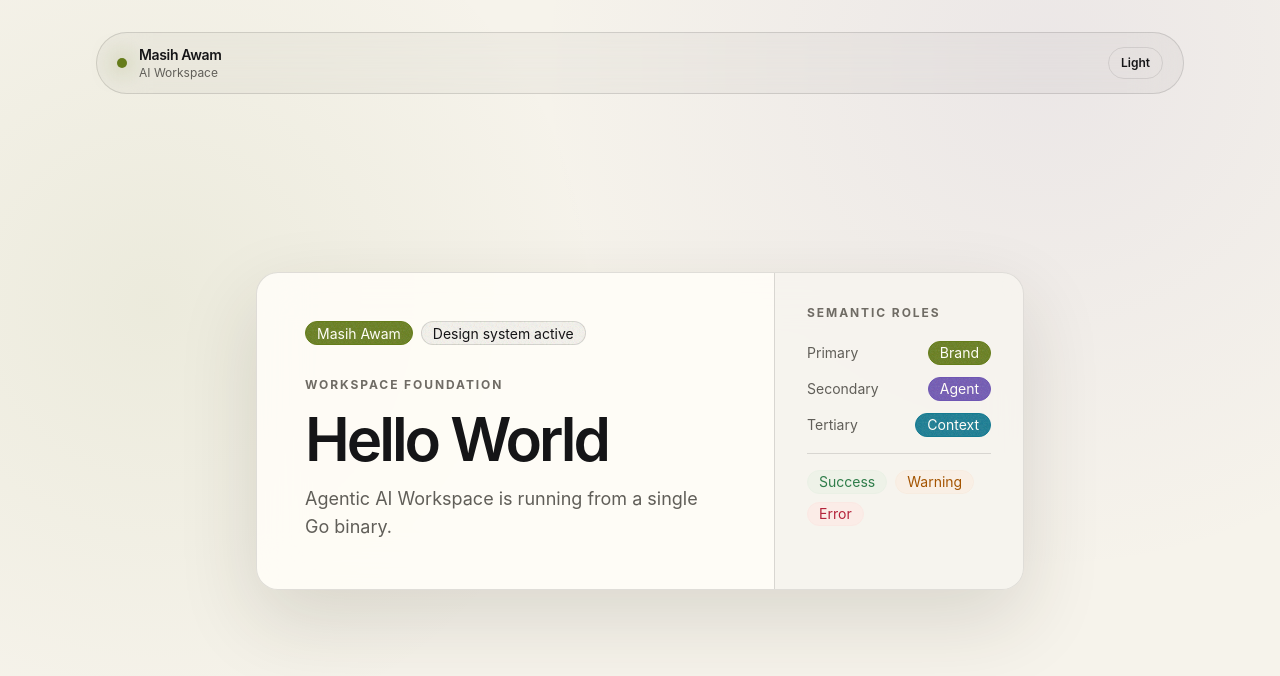
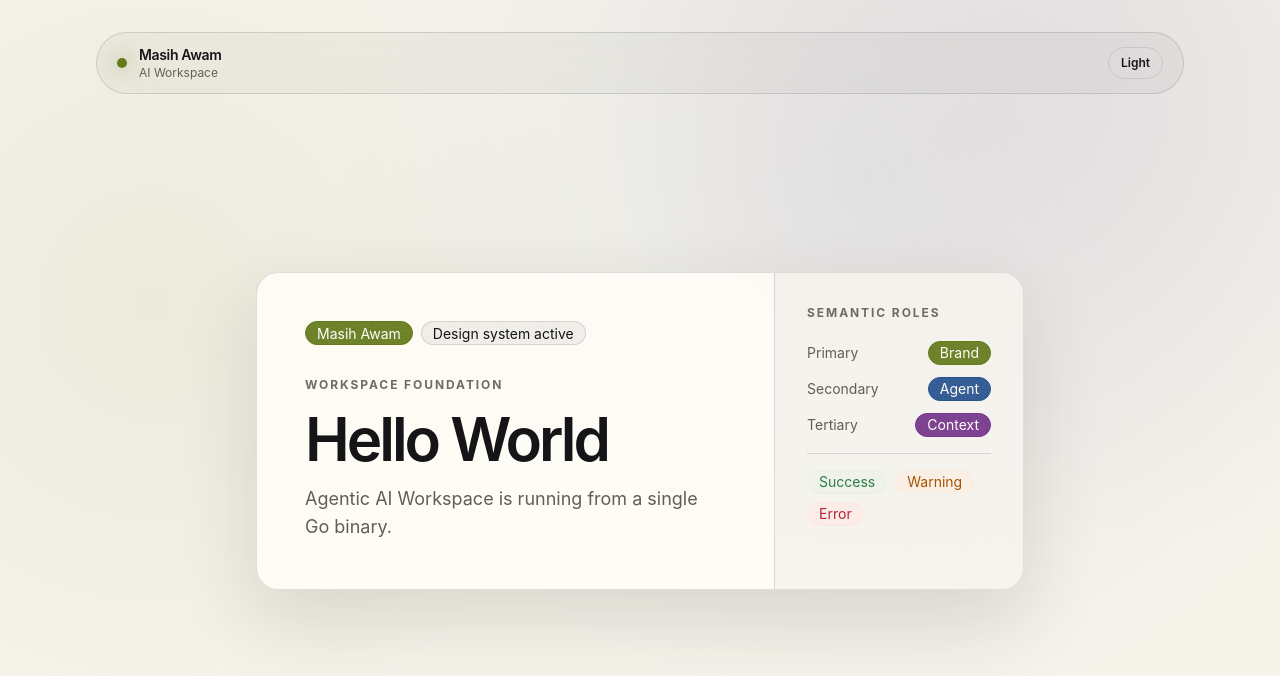
Before and after one commit to farismnrr/agentic-ai-workspace, a Svelte app in the folder web/: page / in a window 1280 px wide. Shown: the top 676 px of the page. Built offline with nearby package versions, Linux system fonts and the light colour scheme.

Commit message:
feat: harmonize semantic color palette

```diff
--- a/web/src/app.css
+++ b/web/src/app.css
@@ -15,13 +15,13 @@
   --color-base-content: #151517;
   --color-primary: #657c1a;
   --color-primary-content: #fffdf7;
-  --color-secondary: #6f56b3;
+  --color-secondary: #275391;
   --color-secondary-content: #fffdf7;
-  --color-accent: #147a91;
+  --color-accent: #77358d;
   --color-accent-content: #fffdf7;
   --color-neutral: #2b2a2d;
   --color-neutral-content: #fffdf7;
-  --color-info: #16697a;
+  --color-info: #0f6f84;
   --color-info-content: #fffdf7;
   --color-success: #2f7d4a;
   --color-success-content: #fffdf7;
@@ -46,19 +46,19 @@
   --color-base-content: #f4f2eb;
   --color-primary: #c8ff4d;
   --color-primary-content: #111113;
-  --color-secondary: #a78bfa;
+  --color-secondary: #77adf8;
   --color-secondary-content: #111113;
-  --color-accent: #7ce7ff;
+  --color-accent: #d788f2;
   --color-accent-content: #111113;
   --color-neutral: #2a2a30;
   --color-neutral-content: #f4f2eb;
-  --color-info: #55d9f0;
+  --color-info: #67d7ea;
   --color-info-content: #111113;
   --color-success: #6ee7a0;
   --color-success-content: #111113;
-  --color-warning: #ff9f43;
+  --color-warning: #ffb454;
   --color-warning-content: #111113;
-  --color-error: #ff6b6b;
+  --color-error: #ff7a85;
   --color-error-content: #111113;
   --radius-selector: 1rem;
   --radius-field: 0.875rem;
@@ -81,7 +81,8 @@
   --brand-border-strong: rgb(17 17 19 / 24%);
   --brand-shadow: 0 30px 80px rgb(48 43 31 / 14%);
   --brand-ambient-primary: rgb(101 124 26 / 7%);
-  --brand-ambient-secondary: rgb(111 86 179 / 8%);
+  --brand-ambient-secondary: rgb(39 83 145 / 8%);
+  --brand-ambient-tertiary: rgb(119 53 141 / 7%);
   --brand-focus: #657c1a;
 }
 
@@ -95,7 +96,8 @@
   --brand-border-strong: rgb(255 255 255 / 20%);
   --brand-shadow: 0 30px 80px rgb(0 0 0 / 34%);
   --brand-ambient-primary: rgb(200 255 77 / 4%);
-  --brand-ambient-secondary: rgb(167 139 250 / 8%);
+  --brand-ambient-secondary: rgb(119 173 248 / 7%);
+  --brand-ambient-tertiary: rgb(215 136 242 / 7%);
   --brand-focus: #c8ff4d;
 }
 
@@ -110,7 +112,8 @@
     margin: 0;
     color: var(--color-base-content);
     background:
-      radial-gradient(circle at 82% 8%, var(--brand-ambient-secondary), transparent 32rem),
+      radial-gradient(circle at 84% 10%, var(--brand-ambient-tertiary), transparent 30rem),
+      radial-gradient(circle at 68% 22%, var(--brand-ambient-secondary), transparent 34rem),
       radial-gradient(circle at 12% 38%, var(--brand-ambient-primary), transparent 28rem),
       var(--color-base-200);
     font-family: Inter, ui-sans-serif, system-ui, -apple-system, BlinkMacSystemFont, "Segoe UI", sans-serif;
```
